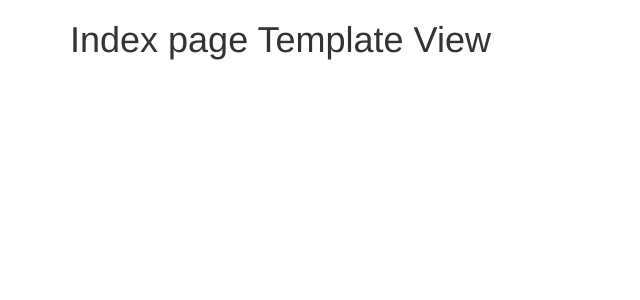
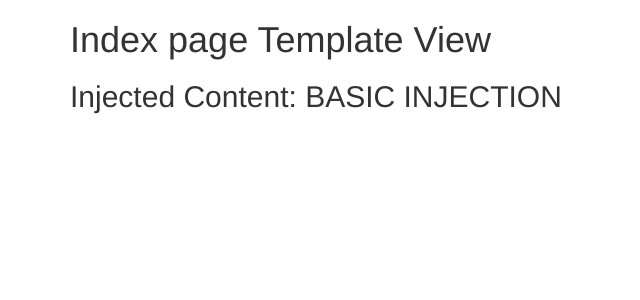
Before and after one commit to akshithajillella/django-cbv, a Django app: page / in a window 1280 px wide. Shown: the top 300 px of the page, without its empty margins (0-640 px from the left). Run offline with Django 3.2, Linux system fonts and the light colour scheme; some libraries are stand-ins or nearby versions.

Commit message:
template views done

```diff
--- a/basic_app/views.py
+++ b/basic_app/views.py
@@ -17,3 +17,8 @@ from django.http import HttpResponse
 # CBV
 class IndexView(TemplateView):
     template_name = 'index.html'
+
+    def get_context_data(self, **kwargs):
+        context = super().get_context_data(**kwargs)
+        context['injectme'] = 'BASIC INJECTION'
+        return context
--- a/templates/index.html
+++ b/templates/index.html
@@ -1,4 +1,5 @@
 {% extends "base.html" %}
 {% block body_block %}
     <h1>Index page Template View</h1>
+    <h2>Injected Content: {{ injectme }}</h2>
 {% endblock %}
```
